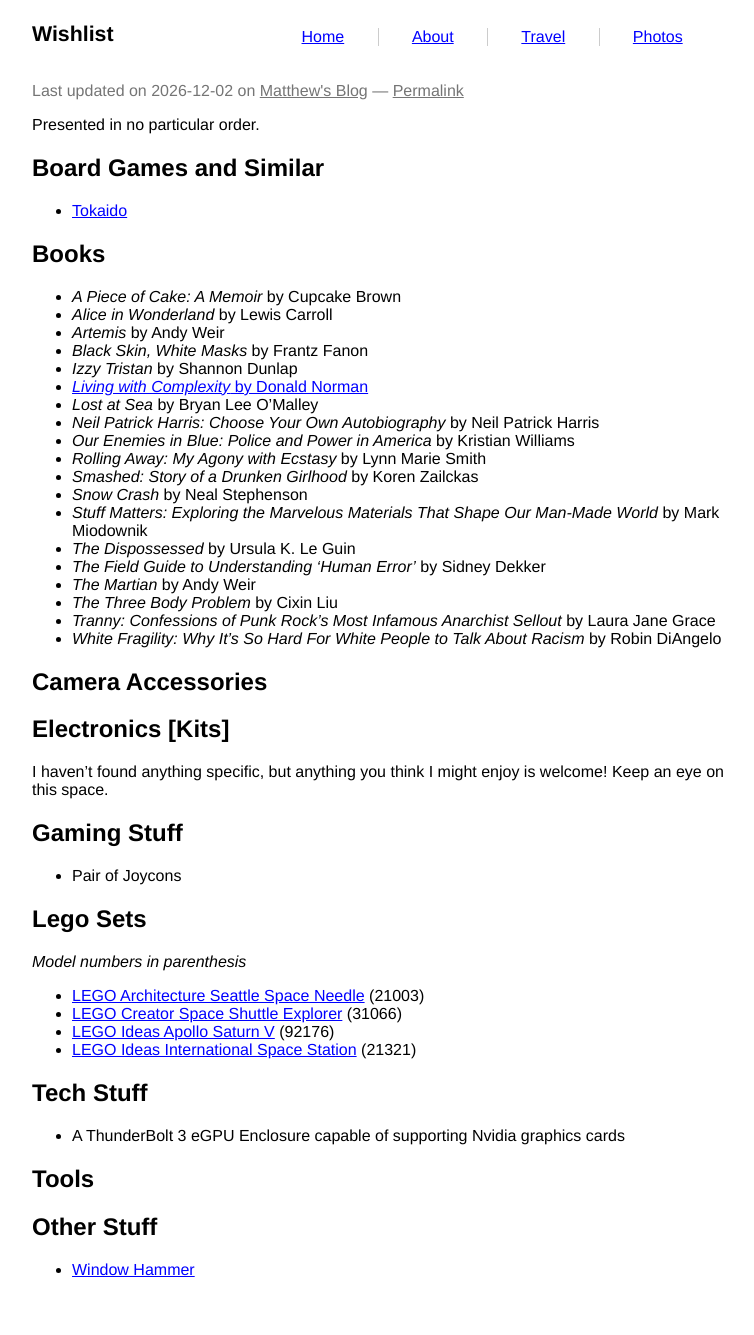
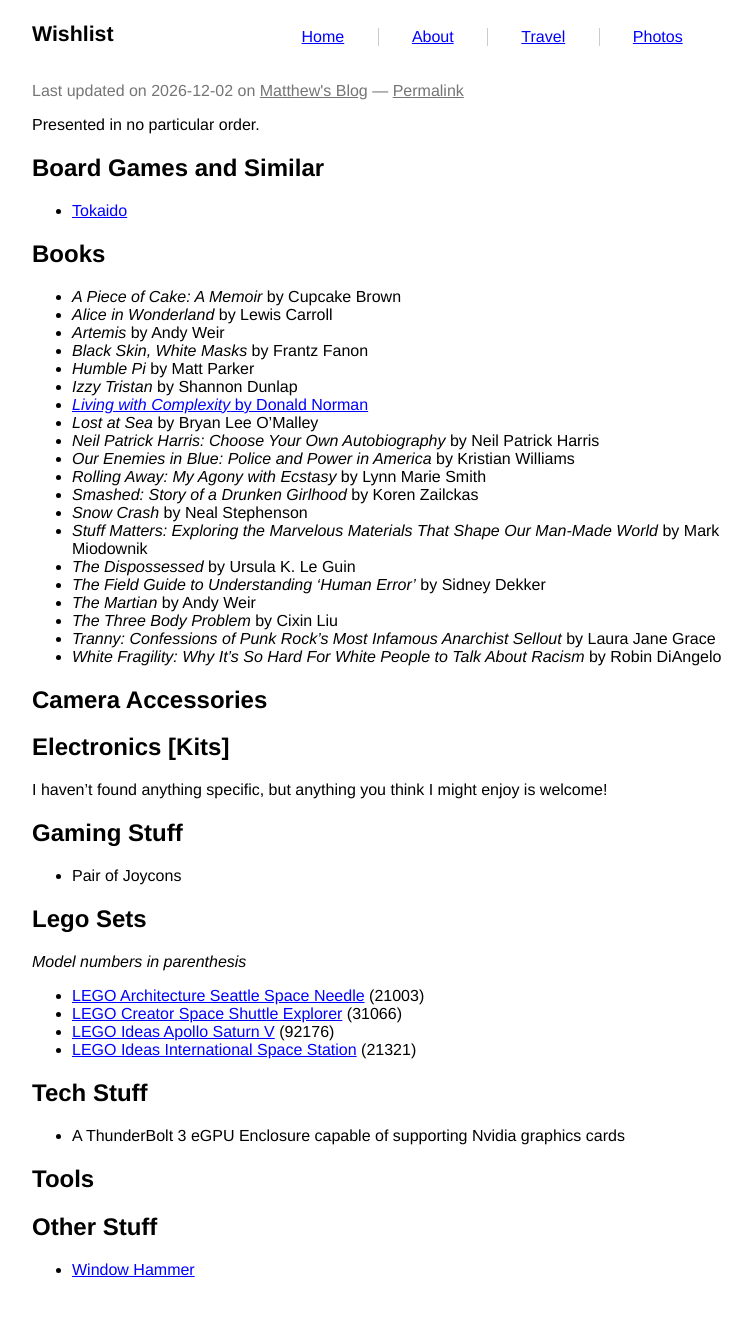
Before and after one commit to prplecake/jrgnsn.net, a Jekyll site: the page built from wishlist.md, in a window 1280 px wide. Shown: the whole page, without its empty margins (258-1012 px from the left). Built offline with Jekyll 4.4.1, drawn with Linux system fonts in a browser that asks for light colours.

Commit message:
Update wishlist

```diff
--- a/wishlist.md
+++ b/wishlist.md
@@ -15,6 +15,7 @@
 * *Alice in Wonderland* by Lewis Carroll
 * *Artemis* by Andy Weir
 * *Black Skin, White Masks* by Frantz Fanon
+* *Humble Pi* by Matt Parker
 * *Izzy Tristan* by Shannon Dunlap
 * [*Living with Complexity* by Donald Norman](https://mitpress.mit.edu/books/living-complexity)
 * *Lost at Sea* by Bryan Lee O'Malley
@@ -40,7 +41,7 @@
 
 ## Electronics [Kits]
 I haven't found anything specific, but anything you think I might enjoy
-is welcome! Keep an eye on this space.
+is welcome!
 
 ## Gaming Stuff
 * Pair of Joycons
```
